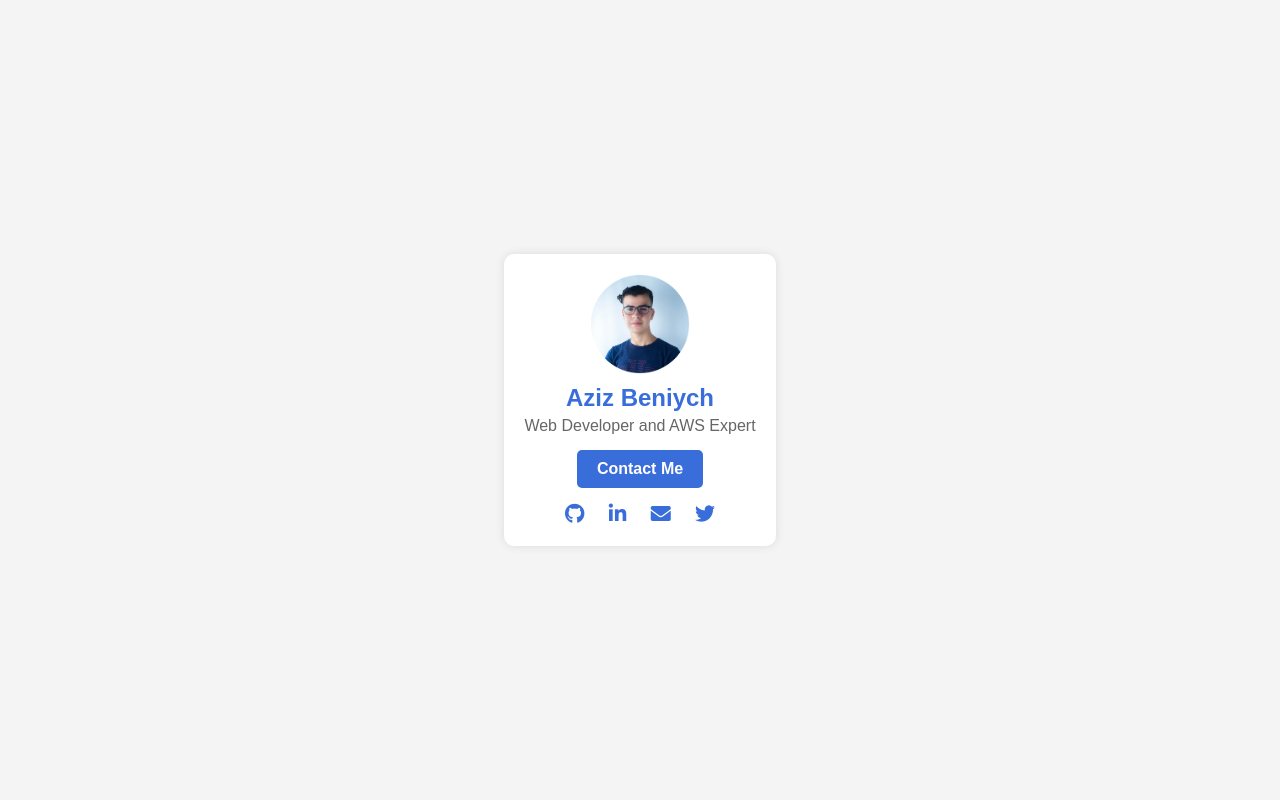
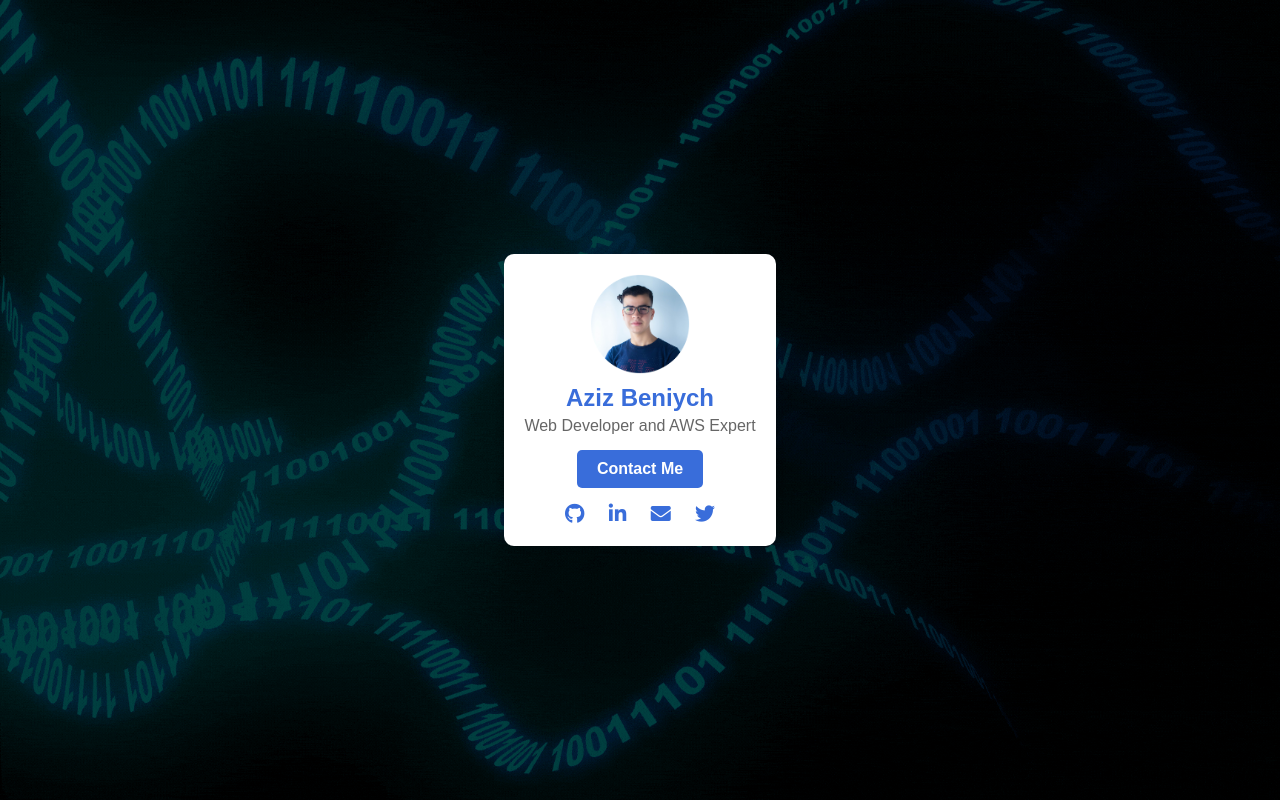
Before and after one commit to AzizBeniych/azizbeniych-repo, a PHP site: page / in a window 1280 px wide. Run offline with PHP 8.4, Linux system fonts and the light colour scheme.

Commit message:
background update

```diff
--- a/styles.css
+++ b/styles.css
@@ -4,6 +4,10 @@ body {
     margin: 0;
     padding: 0;
     background-color: #f4f4f4;
+    background-image: url('backg.gif'); /* Replace with your image path */
+    background-size: cover; /* Cover the entire container */
+  /*  background-position: center;  Center the background image */
+    background-repeat: no-repeat; /* Do not repeat the image */
 }
 
 .container {
```
Also changed, not shown: backg.gif (added).
